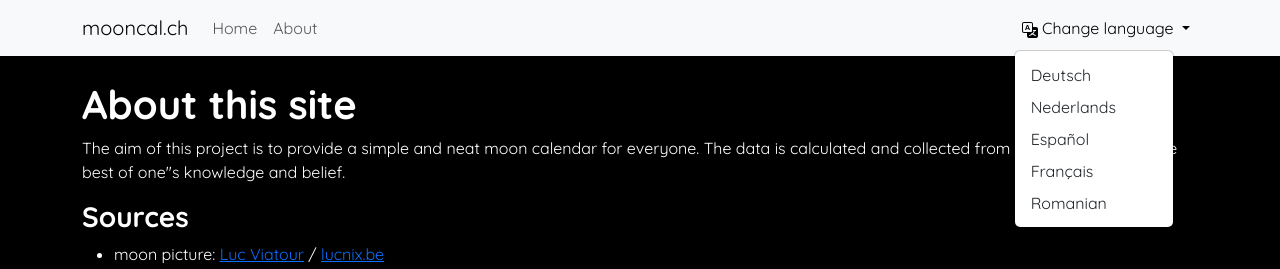
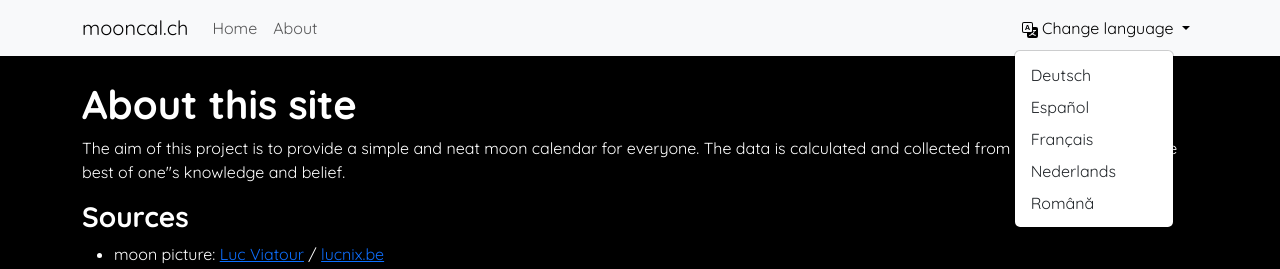
Before and after one commit to 1tchy/mooncal, an Angular app in the folder ui/: page /en/about in a window 1280 px wide. Both pictures are taken after a click on the button "Change language". Shown: the top 269 px of the page. Built offline with nearby package versions, Linux system fonts and the light colour scheme.

Commit message:
Refactored translations so that not all of them need the names of all other available languages

```diff
--- a/ui/src/app/app.component.html
+++ b/ui/src/app/app.component.html
@@ -1,7 +1,8 @@
 <main class="main">
   <nav class="navbar navbar-expand-lg bg-light">
     <div class="container">
-      <a class="navbar-brand" [routerLink]="routeData['home']" (click)="isNavbarCollapsed=true; trackNavigation(routeData['home'])">Mooncal.ch</a>
+      <a class="navbar-brand" [routerLink]="routeData['home']"
+         (click)="isNavbarCollapsed=true; trackNavigation(routeData['home'])">Mooncal.ch</a>
       <button class="navbar-toggler" type="button" data-bs-toggle="collapse"
               (click)="isNavbarCollapsed = !isNavbarCollapsed" aria-controls="navbarNav"
               aria-expanded="false" [attr.aria-label]="messages.navigation.toggle">
@@ -22,18 +23,21 @@
         <ul class="navbar-nav ms-auto">
           <li class="nav-item" ngbDropdown>
             <a class="nav-link" tabindex="0" ngbDropdownToggle id="languagesDropdown" role="button">
-              <svg xmlns="http://www.w3.org/2000/svg" width="16" height="16" fill="currentColor" class="bi bi-translate" viewBox="0 0 16 16">
-                <path d="M4.545 6.714 4.11 8H3l1.862-5h1.284L8 8H6.833l-.435-1.286zm1.634-.736L5.5 3.956h-.049l-.679 2.022z"/>
-                <path d="M0 2a2 2 0 0 1 2-2h7a2 2 0 0 1 2 2v3h3a2 2 0 0 1 2 2v7a2 2 0 0 1-2 2H7a2 2 0 0 1-2-2v-3H2a2 2 0 0 1-2-2zm2-1a1 1 0 0 0-1 1v7a1 1 0 0 0 1 1h7a1 1 0 0 0 1-1V2a1 1 0 0 0-1-1zm7.138 9.995q.289.451.63.846c-.748.575-1.673 1.001-2.768 1.292.178.217.451.635.555.867 1.125-.359 2.08-.844 2.886-1.494.777.665 1.739 1.165 2.93 1.472.133-.254.414-.673.629-.89-1.125-.253-2.057-.694-2.82-1.284.681-.747 1.222-1.651 1.621-2.757H14V8h-3v1.047h.765c-.318.844-.74 1.546-1.272 2.13a6 6 0 0 1-.415-.492 2 2 0 0 1-.94.31"/>
+              <svg xmlns="http://www.w3.org/2000/svg" width="16" height="16" fill="currentColor" class="bi bi-translate"
+                   viewBox="0 0 16 16">
+                <path
+                  d="M4.545 6.714 4.11 8H3l1.862-5h1.284L8 8H6.833l-.435-1.286zm1.634-.736L5.5 3.956h-.049l-.679 2.022z"/>
+                <path
+                  d="M0 2a2 2 0 0 1 2-2h7a2 2 0 0 1 2 2v3h3a2 2 0 0 1 2 2v7a2 2 0 0 1-2 2H7a2 2 0 0 1-2-2v-3H2a2 2 0 0 1-2-2zm2-1a1 1 0 0 0-1 1v7a1 1 0 0 0 1 1h7a1 1 0 0 0 1-1V2a1 1 0 0 0-1-1zm7.138 9.995q.289.451.63.846c-.748.575-1.673 1.001-2.768 1.292.178.217.451.635.555.867 1.125-.359 2.08-.844 2.886-1.494.777.665 1.739 1.165 2.93 1.472.133-.254.414-.673.629-.89-1.125-.253-2.057-.694-2.82-1.284.681-.747 1.222-1.651 1.621-2.757H14V8h-3v1.047h.765c-.318.844-.74 1.546-1.272 2.13a6 6 0 0 1-.415-.492 2 2 0 0 1-.94.31"/>
               </svg>
               {{ messages.lang.change }}
             </a>
             <ul ngbDropdownMenu aria-labelledby="languagesDropdown" class="dropdown-menu">
-              <ng-container *ngFor="let langOption of allLanguages">
-                <li *ngIf="langOption!==messages.lang.current">
-                  <a ngbDropdownItem [routerLink]="routeData[langOption]"
-                     (click)='isNavbarCollapsed=true; trackLanguageChange(langOption, messages.lang.current)'>
-                    {{ messages.lang[langOption] }}
+              <ng-container *ngFor="let langOption of allLanguagesAndItsNames | keyvalue">
+                <li *ngIf="langOption.key!==messages.lang.current">
+                  <a ngbDropdownItem [routerLink]="routeData[langOption.key]"
+                     (click)='isNavbarCollapsed=true; trackLanguageChange(langOption.key, messages.lang.current)'>
+                    {{ langOption.value }}
                   </a>
                 </li>
               </ng-container>
--- a/ui/src/app/app.component.ts
+++ b/ui/src/app/app.component.ts
@@ -3,15 +3,15 @@ import {ActivatedRoute, Data, NavigationEnd, Router, RouterLink, RouterOutlet} f
 import {Messages} from './messages';
 import messagesDE from "./messages.de.json";
 import {NgbCollapseModule, NgbDropdownModule} from "@ng-bootstrap/ng-bootstrap";
-import {NgClass, NgForOf, NgIf} from "@angular/common";
+import {KeyValuePipe, NgClass, NgForOf, NgIf} from "@angular/common";
 import {Subscription} from "rxjs";
 import {Title} from "@angular/platform-browser";
-import {getAllLanguages} from "./app.routes";
+import {getAllLanguagesAndItsNames} from "./app.routes";
 
 @Component({
   selector: 'app-root',
   standalone: true,
-  imports: [RouterOutlet, NgbCollapseModule, NgbDropdownModule, NgForOf, NgIf, RouterLink, NgClass],
+  imports: [RouterOutlet, NgbCollapseModule, NgbDropdownModule, NgForOf, NgIf, RouterLink, NgClass, KeyValuePipe],
   templateUrl: './app.component.html',
   styleUrl: './app.component.css'
 })
@@ -60,5 +60,5 @@ export class AppComponent implements OnInit, OnDestroy {
     _paq.push(['trackPageView']);
   }
 
-  protected readonly allLanguages = getAllLanguages();
+  protected readonly allLanguagesAndItsNames = getAllLanguagesAndItsNames();
 }
--- a/ui/src/app/app.routes.ts
+++ b/ui/src/app/app.routes.ts
@@ -59,5 +59,13 @@ function getAllLanguages(): string[] {
   return getAllLanguagesMessages().map(messages => messages.lang.current);
 }
 
+function getAllLanguagesAndItsNames(): { [key: string]: string } {
+  return getAllLanguagesMessages().reduce((accumulator, messages) => ({
+    ...accumulator,
+    [messages.lang.current]: messages.lang.currentName
+  }), {});
+}
+
 export const routes: Routes = buildAllRoutes();
 export {getAllLanguages as getAllLanguages};
+export {getAllLanguagesAndItsNames as getAllLanguagesAndItsNames};
--- a/ui/src/app/messages.de.json
+++ b/ui/src/app/messages.de.json
@@ -6,12 +6,7 @@
   },
   "lang": {
     "current": "de",
-    "de": "Deutsch",
-    "en": "English",
-    "nl": "Nederlands",
-    "es": "Español",
-    "fr": "Français",
-    "ro": "Romanian",
+    "currentName": "Deutsch",
     "change": "Sprache ändern"
   },
   "navigation": {
--- a/ui/src/app/messages.en.json
+++ b/ui/src/app/messages.en.json
@@ -6,12 +6,7 @@
   },
   "lang": {
     "current": "en",
-    "de": "Deutsch",
-    "en": "English",
-    "nl": "Nederlands",
-    "es": "Español",
-    "fr": "Français",
-    "ro": "Romanian",
+    "currentName": "English",
     "change": "Change language"
   },
   "navigation": {
--- a/ui/src/app/messages.es.json
+++ b/ui/src/app/messages.es.json
@@ -6,12 +6,7 @@
   },
   "lang": {
     "current": "es",
-    "de": "Deutsch",
-    "en": "English",
-    "nl": "Nederlands",
-    "es": "Español",
-    "fr": "Français",
-    "ro": "Romanian",
+    "currentName": "Español",
     "change": "Cambiar idioma"
   },
   "navigation": {
--- a/ui/src/app/messages.fr.json
+++ b/ui/src/app/messages.fr.json
@@ -6,12 +6,7 @@
   },
   "lang": {
     "current": "fr",
-    "de": "Deutsch",
-    "en": "English",
-    "nl": "Nederlands",
-    "es": "Español",
-    "fr": "Français",
-    "ro": "Romanian",
+    "currentName": "Français",
     "change": "Changer de langue"
   },
   "navigation": {
--- a/ui/src/app/messages.nl.json
+++ b/ui/src/app/messages.nl.json
@@ -6,12 +6,7 @@
   },
   "lang": {
     "current": "nl",
-    "de": "Deutsch",
-    "en": "English",
-    "nl": "Nederlands",
-    "es": "Español",
-    "fr": "Français",
-    "ro": "Romanian",
+    "currentName": "Nederlands",
     "change": "Wijzig taal"
   },
   "navigation": {
--- a/ui/src/app/messages.ro.json
+++ b/ui/src/app/messages.ro.json
@@ -6,12 +6,7 @@
   },
   "lang": {
     "current": "ro",
-    "de": "Deutsch",
-    "en": "English",
-    "nl": "Nederlands",
-    "es": "Español",
-    "fr": "Français",
-    "ro": "Romanian",
+    "currentName": "Română",
     "change": "Schimbă limba"
   },
   "navigation": {
```
Also changed, not shown: ui/src/app/messages.ts (+1 -7 lines).
